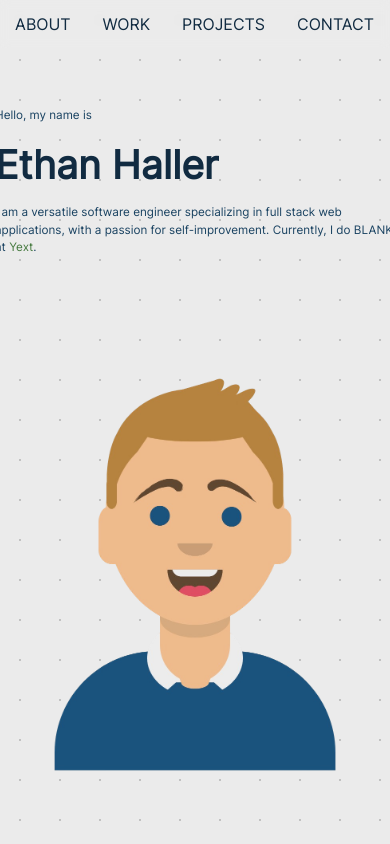
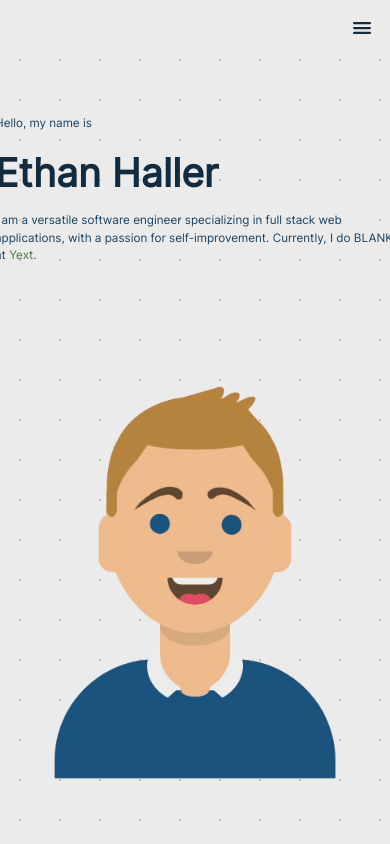
Before and after one commit to EthanHaller/Portfolio, a React (Vite) app: page / in a window 390 px wide. Shown: the top 844 px of the page. Built offline with nearby package versions, Linux system fonts and the light colour scheme.

Commit message:
feature: add new mobile header with animations

```diff
--- a/src/Header.jsx
+++ b/src/Header.jsx
@@ -1,19 +1,132 @@
 //https://www.codemzy.com/blog/react-sticky-header-disappear-scroll
 
 import { useState, useEffect } from "react"
+import { IoMenu } from "react-icons/io5"
+import { IoCloseOutline } from "react-icons/io5"
 import "./styles/header.css"
 
 function Header({ handleScroll }) {
+	const [isMobile, setIsMobile] = useState(window.innerWidth <= 725)
 	const scrollDirection = useScrollDirection()
+	const [menuVisible, setMenuVisible] = useState(false)
+	const [aboutVisible, setAboutVisible] = useState(false)
+	const [workVisible, setWorkVisible] = useState(false)
+	const [projectsVisible, setProjectsVisible] = useState(false)
+	const [contactVisible, setContactVisible] = useState(false)
+
+	const toggleMenu = () => {
+		const navItems = ["about", "work", "projects", "contact"]
+
+		if (menuVisible) {
+			document.body.style.overflow = null
+			navItems.forEach((item, index) => {
+				setTimeout(() => {
+					switch (item) {
+						case "about":
+							setAboutVisible(false)
+							break
+						case "work":
+							setWorkVisible(false)
+							break
+						case "projects":
+							setProjectsVisible(false)
+							break
+						case "contact":
+							setContactVisible(false)
+							break
+						default:
+							break
+					}
+				}, index * 100)
+			})
+			setMenuVisible(false)
+		} else {
+			document.body.style.overflow = "hidden"
+			setMenuVisible(true)
+			navItems.forEach((item, index) => {
+				setTimeout(() => {
+					switch (item) {
+						case "about":
+							setAboutVisible(true)
+							break
+						case "work":
+							setWorkVisible(true)
+							break
+						case "projects":
+							setProjectsVisible(true)
+							break
+						case "contact":
+							setContactVisible(true)
+							break
+						default:
+							break
+					}
+				}, index * 100 + 500)
+			})
+		}
+	}
+
+	const handleMobileScroll = (section) => {
+		toggleMenu()
+		handleScroll(section)
+	}
+
+	useEffect(() => {
+		const handleResize = () => {
+			setIsMobile(window.innerWidth <= 725)
+		}
+
+		window.addEventListener("resize", handleResize)
+
+		return () => {
+			window.removeEventListener("resize", handleResize)
+		}
+	}, [menuVisible])
 
 	return (
 		<>
-			<nav className={`header ${scrollDirection === "down" ? "hide" : "show"}`}>
-				<a href="#about" className="nav-item" onClick={() => handleScroll("about")}>About</a>
-				<a href="#work" className="nav-item" onClick={() => handleScroll("work")}>Work</a>
-				<a href="#projects" className="nav-item" onClick={() => handleScroll("projects")}>Projects</a>
-				<a href="#contact" className="nav-item" onClick={() => handleScroll("contact")}>Contact</a>
-			</nav>
+			{isMobile ? (
+				<>
+					<div className={"spacer" + (menuVisible ? " show" : " hide")}></div>
+					<div className={"nav-overlay" + (menuVisible ? " show" : " hide")}></div>
+					<nav className={"mobile-header" + (menuVisible ? " expanded" : "")}>
+						{menuVisible ? (
+							<IoCloseOutline className="menu-icon" onClick={() => toggleMenu()}></IoCloseOutline>
+						) : (
+							<IoMenu className="menu-icon" onClick={() => toggleMenu()}></IoMenu>
+						)}
+						<div className={"nav-items" + (menuVisible ? " show" : " hide")}>
+							<a href="#about" className={`nav-item-mobile ${aboutVisible ? "show" : ""}`} onClick={() => handleMobileScroll("about")}>
+								About
+							</a>
+							<a href="#work" className={`nav-item-mobile ${workVisible ? "show" : ""}`} onClick={() => handleMobileScroll("work")}>
+								Work
+							</a>
+							<a href="#projects" className={`nav-item-mobile ${projectsVisible ? "show" : ""}`} onClick={() => handleMobileScroll("projects")}>
+								Projects
+							</a>
+							<a href="#contact" className={`nav-item-mobile ${contactVisible ? "show" : ""}`} onClick={() => handleMobileScroll("contact")}>
+								Contact
+							</a>
+						</div>
+					</nav>
+				</>
+			) : (
+				<nav className={"header" + (scrollDirection === "down" ? " hide" : " show")}>
+					<a href="#about" className="nav-item" onClick={() => handleScroll("about")}>
+						About
+					</a>
+					<a href="#work" className="nav-item" onClick={() => handleScroll("work")}>
+						Work
+					</a>
+					<a href="#projects" className="nav-item" onClick={() => handleScroll("projects")}>
+						Projects
+					</a>
+					<a href="#contact" className="nav-item" onClick={() => handleScroll("contact")}>
+						Contact
+					</a>
+				</nav>
+			)}
 		</>
 	)
 }
--- a/src/styles/header.css
+++ b/src/styles/header.css
@@ -8,9 +8,7 @@
 	display: flex;
 	justify-content: flex-end;
 	align-items: center;
-	transition-property: all;
-	transition-timing-function: cubic-bezier(0.4, 0, 0.2, 1);
-	transition-duration: 500ms;
+	transition: all 500ms cubic-bezier(0.4, 0, 0.2, 1);
 }
 
 .header.hide {
@@ -28,3 +26,84 @@
 .nav-item:hover {
 	color: var(--accent-primary);
 }
+
+.mobile-header {
+	display: flex;
+	flex-direction: column;
+	justify-content: flex-start;
+	align-items: flex-end;
+	position: sticky;
+	top: 0;
+	right: 0px;
+	width: 100vw;
+	background-color: transparent;
+	backdrop-filter: blur(5px);
+	z-index: 5;
+}
+
+.mobile-header.expanded {
+	position: fixed;
+	top: 0;
+	height: 100vh;
+	backdrop-filter: none;
+}
+
+.spacer.show {
+	height: 3.5rem;
+}
+
+.nav-overlay {
+	position: fixed;
+	top: -100vh;
+	height: 100vh;
+	width: 100vw;
+	z-index: 2;
+	background-color: var(--bg-primary);
+	opacity: 0.9;
+	transition: top 0.5s ease;
+}
+
+.nav-overlay.show {
+	top: 0;
+	background-color: var(--bg-primary);
+	opacity: 0.9;
+	backdrop-filter: blur(5px);
+}
+
+.menu-icon {
+	font-size: 1.5rem;
+	color: var(--text-primary);
+	padding: 1rem;
+}
+
+.nav-items {
+	display: flex;
+	flex-direction: column;
+	align-items: center;
+	width: 100%;
+}
+
+.nav-items.hide {
+	display: none;
+}
+
+.nav-item-mobile {
+	color: var(--text-primary);
+	width: 50vw;
+	text-align: center;
+	padding: 0.75rem;
+	margin-inline: 0.25rem;
+	text-decoration: none;
+	text-transform: uppercase;
+	margin: 1rem;
+	border: 2px solid var(--text-primary);
+	border-radius: 30px;
+	opacity: 0;
+	transform: translateY(20px);
+	transition: opacity 0.5s ease, transform 0.5s ease;
+}
+
+.nav-item-mobile.show {
+	opacity: 1;
+	transform: translateY(0);
+}
--- a/src/styles/projects.css
+++ b/src/styles/projects.css
@@ -165,7 +165,6 @@
 	grid-template-columns: repeat(3, 1fr);
 	grid-auto-rows: minmax(10rem, auto);
 	grid-gap: 1rem;
-	margin-inline: -3vw;
 }
 
 .other-project-container {
--- a/src/theme.css
+++ b/src/theme.css
@@ -48,7 +48,6 @@ a {
 }
 
 .container {
-	/* border: 1px dashed red; */
 	max-width: 1000px;
 	min-width: 80vw;
 	margin-inline: auto;
```
Lines whose indentation alone changed are shown as unchanged.
